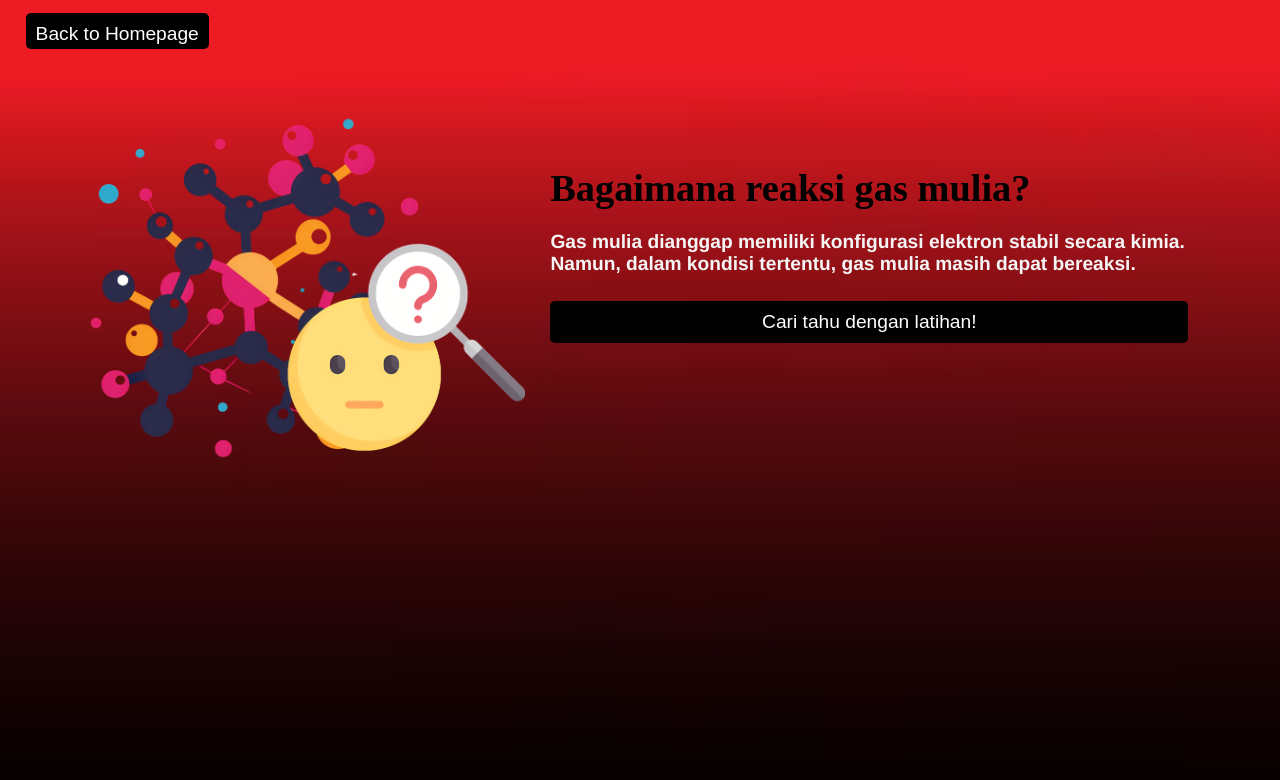
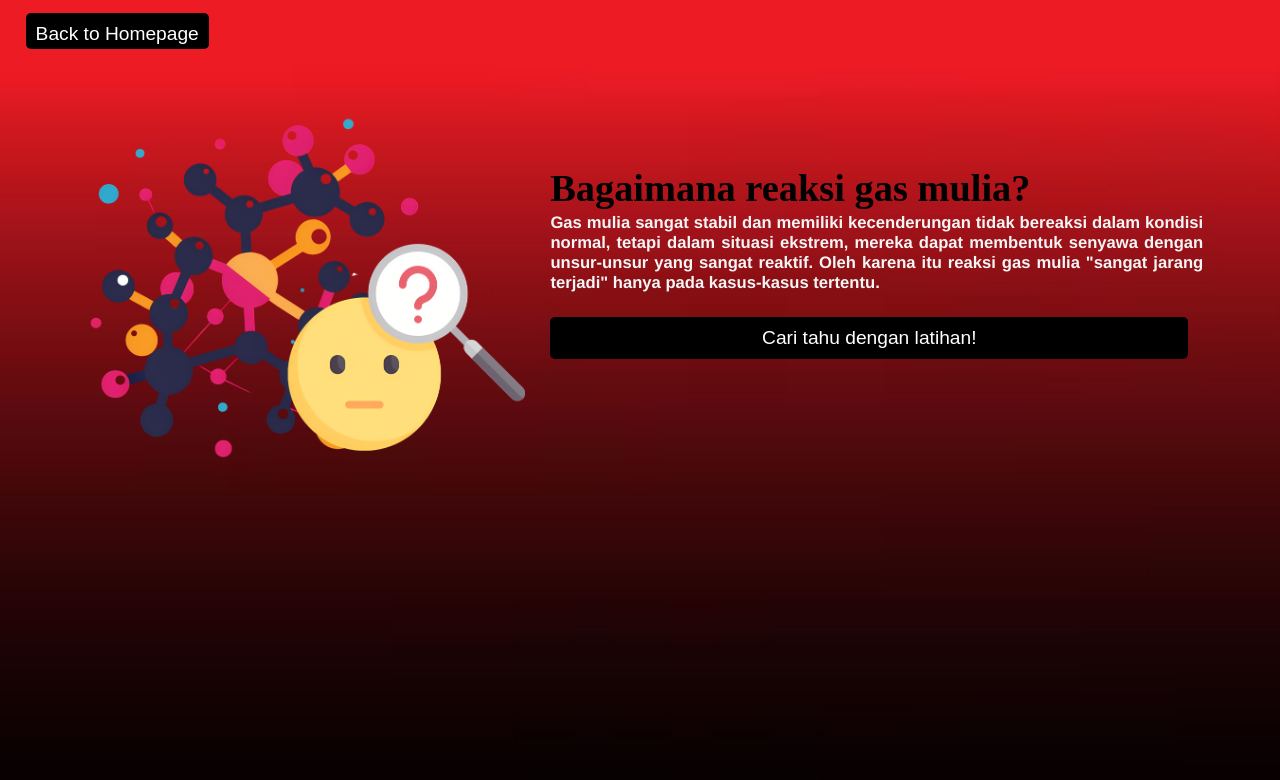
Before and after one commit to FaishalPutra/Tugas-PAWM, a plain HTML site: page public/SourceCode/Frontend/Reaksi/reaksi.html in a window 1280 px wide. Shown: the top 780 px of the page. Drawn offline with Linux system fonts and the light colour scheme; a script that the page names is missing.

Commit message:
update code

```diff
--- a/public/SourceCode/Frontend/Reaksi/reaksi.css
+++ b/public/SourceCode/Frontend/Reaksi/reaksi.css
@@ -99,8 +99,10 @@ html, body {
   }
 
   .teks1{
-    font-size: 1.5vw;
+
+    font-size: 1.3vw;
     color: whitesmoke;
     font-family:'Franklin Gothic Medium';
     margin-left: 2vw;
+    text-align: justify;
   }
--- a/public/SourceCode/Frontend/Reaksi/reaksi.html
+++ b/public/SourceCode/Frontend/Reaksi/reaksi.html
@@ -15,7 +15,7 @@
         <div class="mid">
             <img src="../Image/Additional/mol.png" class="mol">
             <div class="small">
-                <h1 class="teks1">Gas mulia dianggap memiliki konfigurasi elektron stabil secara kimia. Namun, dalam kondisi tertentu, gas mulia masih dapat bereaksi. </h1>
+                <h1 class="teks1">Gas mulia sangat stabil dan memiliki kecenderungan tidak bereaksi dalam kondisi normal, tetapi dalam situasi ekstrem, mereka dapat membentuk senyawa dengan unsur-unsur yang sangat reaktif. Oleh karena itu reaksi gas mulia "sangat jarang terjadi" hanya pada kasus-kasus tertentu. </h1>
                 <button onclick="window.location.href='../Soal/soal.html'" class="back">Cari tahu dengan latihan!</button>
             </div>
         </div>
```
